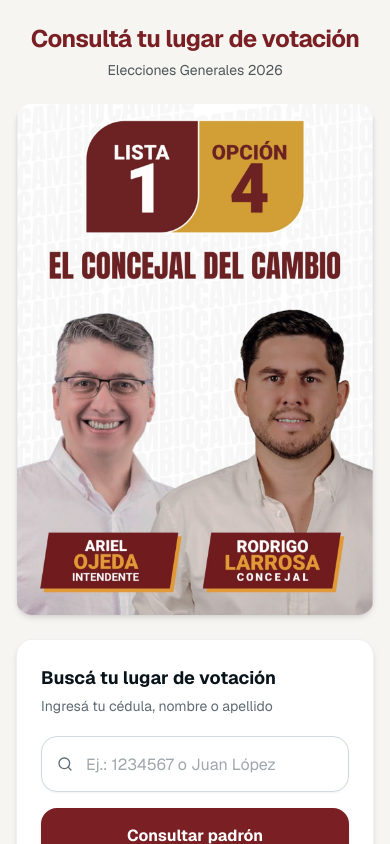
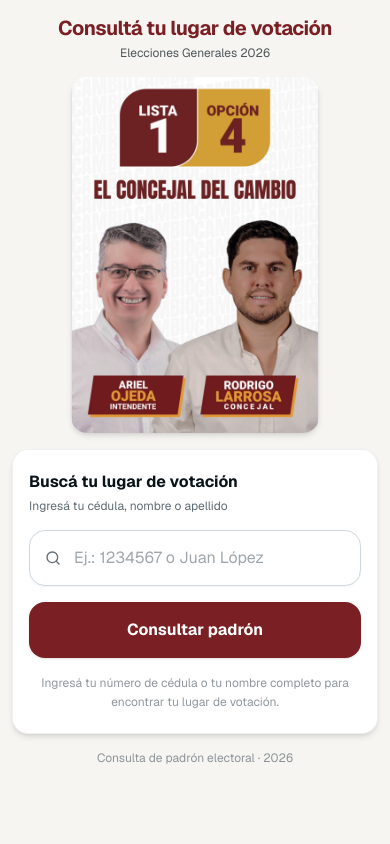
Before and after one commit to denisarielramos/padron-larrosa, a Next.js app: page / in a window 390 px wide. Shown: the top 844 px of the page. Built offline with nearby package versions, Linux system fonts and the light colour scheme.

Commit message:
Achicar flyer en mobile manteniendo su posicion

```diff
--- a/app/page.tsx
+++ b/app/page.tsx
@@ -10,21 +10,21 @@ export const metadata = {
 export default function HomePage() {
   return (
     <div className="min-h-screen bg-[#F6F5F2] flex flex-col">
-      <main className="flex-1 flex flex-col items-center px-4 py-6 md:py-10">
-        <div className="w-full max-w-xl flex flex-col gap-6">
+      <main className="flex-1 flex flex-col items-center px-3 py-4 sm:px-4 sm:py-6 md:py-10">
+        <div className="w-full max-w-xl flex flex-col gap-4 sm:gap-6">
 
           {/* Header */}
-          <div className="text-center flex flex-col gap-1.5 px-2">
-            <h1 className="text-2xl md:text-4xl font-bold text-[#7A1F23] leading-tight tracking-tight text-balance">
+          <div className="text-center flex flex-col gap-1 px-2">
+            <h1 className="text-xl sm:text-2xl md:text-4xl font-bold text-[#7A1F23] leading-tight tracking-tight text-balance">
               Consultá tu lugar de votación
             </h1>
-            <p className="text-sm md:text-base text-foreground/70 text-balance">
+            <p className="text-xs sm:text-sm md:text-base text-foreground/70 text-balance">
               Elecciones Generales 2026
             </p>
           </div>
 
-          {/* Flyer */}
-          <div className="w-full overflow-hidden rounded-2xl shadow-md bg-white">
+          {/* Flyer: se mantiene arriba, pero más compacto en mobile */}
+          <div className="w-[68%] max-w-[250px] sm:w-[72%] sm:max-w-[320px] md:w-full md:max-w-none mx-auto overflow-hidden rounded-2xl shadow-md bg-white">
             <Image
               src="/flyer-larrosa.png"
               alt="Ariel Ojeda Intendente y Rodrigo Larrosa Concejal - Lista 1 Opción 4"
@@ -36,10 +36,10 @@ export default function HomePage() {
           </div>
 
           {/* Search card */}
-          <div className="w-full rounded-2xl bg-white border border-black/[0.06] shadow-md px-6 py-6 sm:px-7 sm:py-7 flex flex-col gap-5">
+          <div className="w-full rounded-2xl bg-white border border-black/[0.06] shadow-md px-4 py-5 sm:px-7 sm:py-7 flex flex-col gap-4 sm:gap-5">
             <div className="flex flex-col gap-1">
-              <h2 className="text-lg font-bold text-foreground">Buscá tu lugar de votación</h2>
-              <p className="text-sm text-muted-foreground">Ingresá tu cédula, nombre o apellido</p>
+              <h2 className="text-base sm:text-lg font-bold text-foreground">Buscá tu lugar de votación</h2>
+              <p className="text-xs sm:text-sm text-muted-foreground">Ingresá tu cédula, nombre o apellido</p>
             </div>
 
             <ConsultaForm />
```
